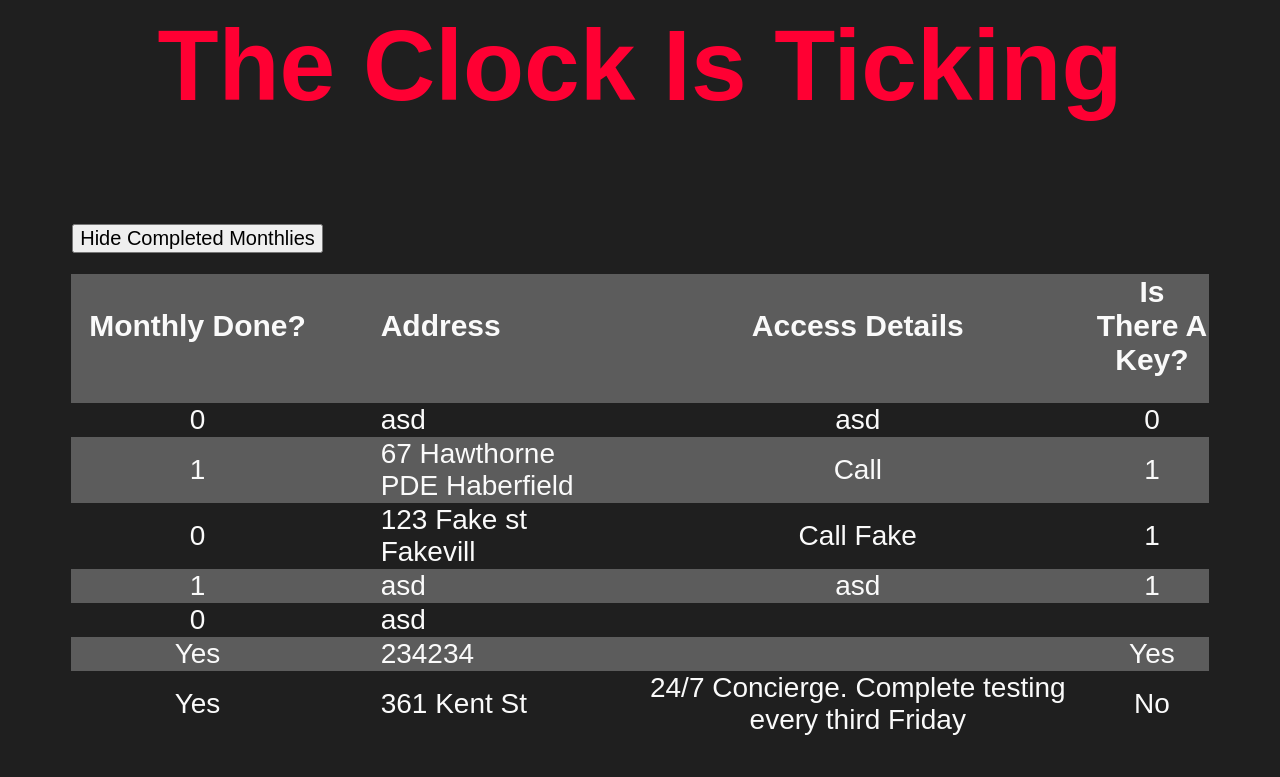
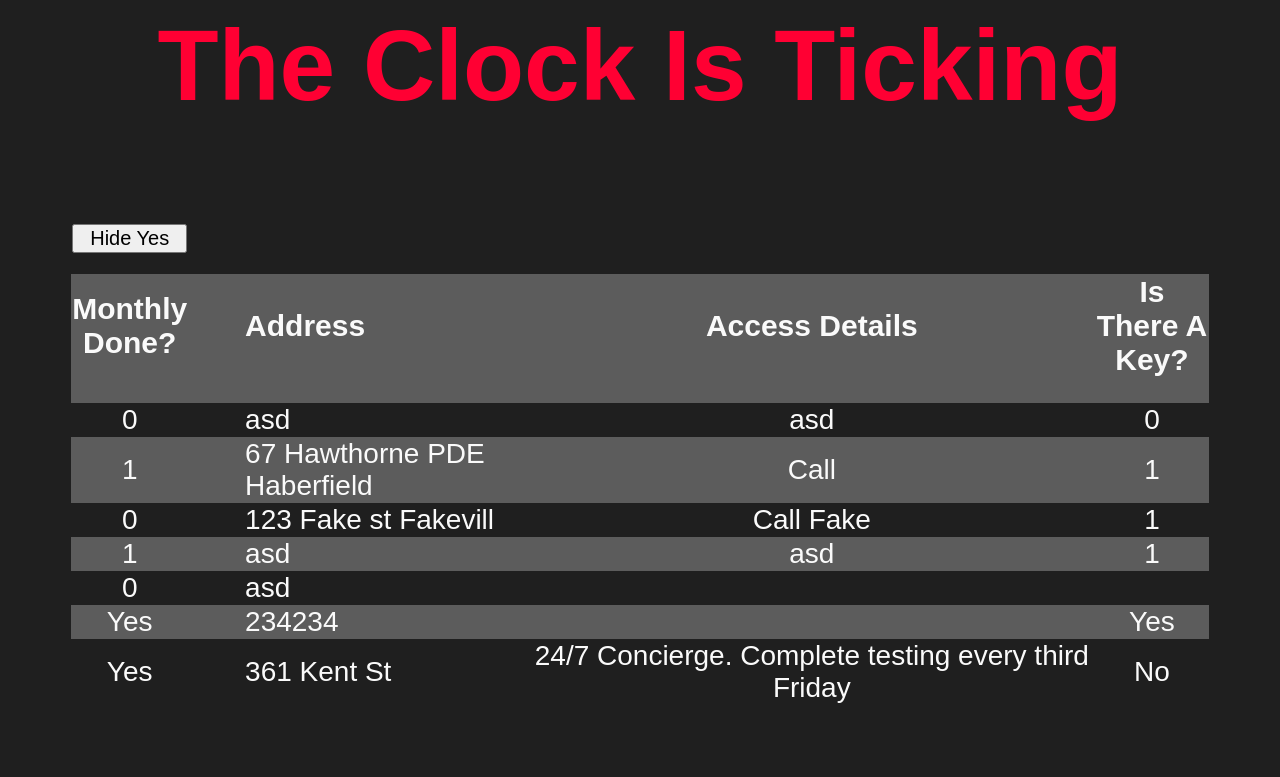
Before and after one commit to Sammvich2/Keys, a PHP site: page /monthly.php in a window 1280 px wide. Shown: the top 777 px of the page. After the commit the page ends 703 px from the top, so only its background shows below. Run offline with PHP 8.4, Linux system fonts and the light colour scheme; data comes from the database, SQL or seed files in the repository.

Commit message:
/ ‘monthly.php’

```diff
--- a/monthly.php
+++ b/monthly.php
@@ -76,7 +76,7 @@
 
     <tr>
 
-        <td><h4><input style="width: %" type="submit" value="Hide Completed Monthlies" name="hide"></h4></td>
+        <td><h4><input style="width: %" type="submit" value="Hide Yes" name="hide"></h4></td>
 
     </tr>
 
```
